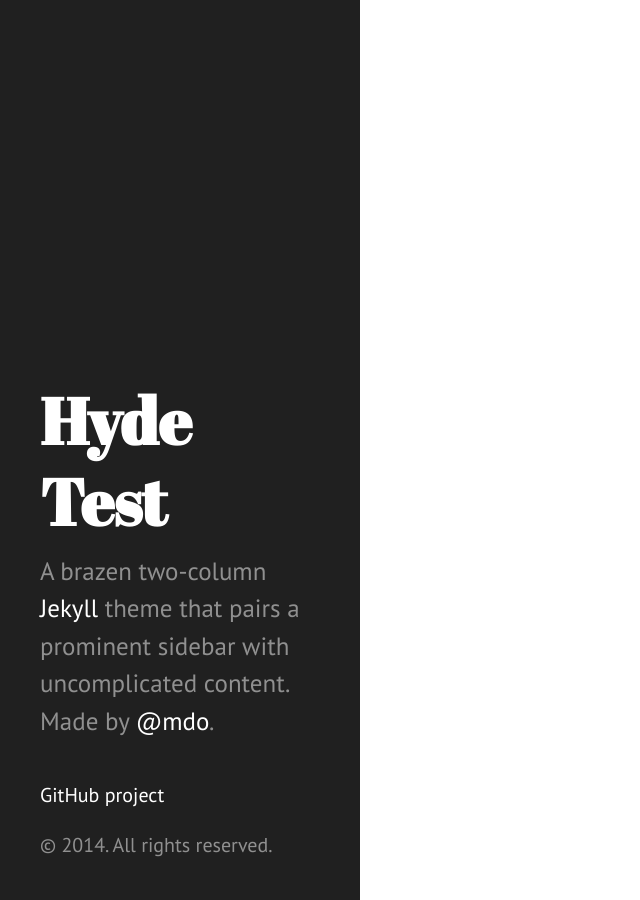
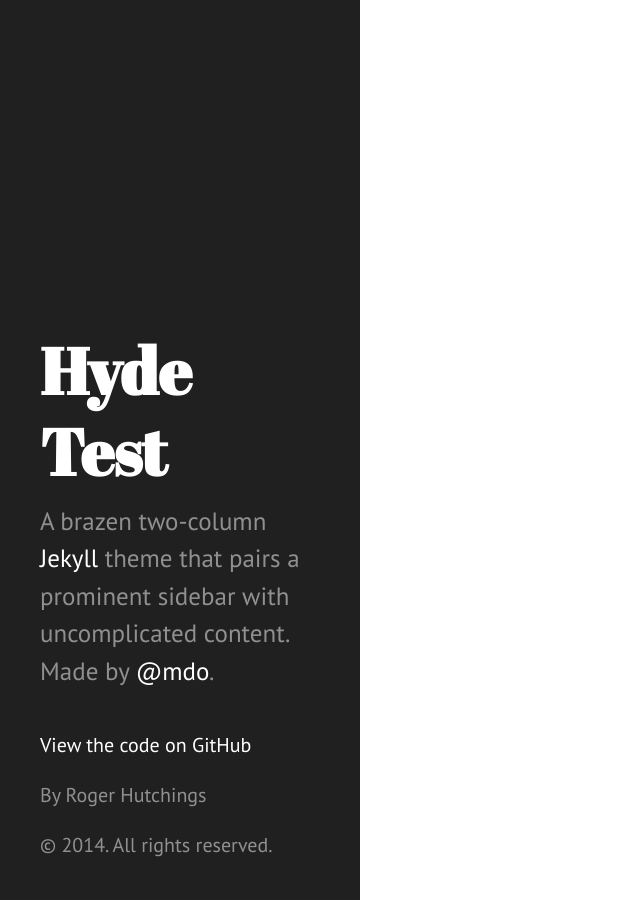
Before and after one commit to rogerhutchings/styleguide, a Jekyll site: the page built from index.html, in a window 1280 px wide. Shown: the whole page, without its empty margins (0-640 px from the left). Built offline with Jekyll 4.4.1, drawn with Linux system fonts in a browser that asks for light colours; Markdown is read by kramdown in place of the engine named in the settings.

Commit message:
Sidebar styling, more cleaning up

```diff
--- a/_config.yml
+++ b/_config.yml
@@ -8,11 +8,6 @@
 description: 'A brazen two-column <a href="http://jekyllrb.com" target="_blank">Jekyll</a> theme that pairs a prominent sidebar with uncomplicated content. Made by <a href="https://twitter.com/mdo" target="_blank">@mdo</a>.'
 url: http://hyde.getpoole.com
 
-# Author
-author:
-name: 'Roger Hutchings'
-url: https://twitter.com/drrogg
-
 # Custom vars
 version: 1.0.0
 repo: https://github.com/rogerhutchings/styleguide
--- a/_includes/sidebar.html
+++ b/_includes/sidebar.html
@@ -13,8 +13,10 @@
         </ol>
 
         <ul class="sidebar-nav">
-            <li class="sidebar-nav-item"><a href="{{ site.github.repo }}">GitHub project</a></li>
+            <li class="sidebar-nav-item"><a href="{{ site.github.repo }}">View the code on GitHub</a></li>
         </ul>
+
+        <p>By Roger Hutchings</p>
 
         <p>&copy; {{ site.time | date: '%Y' }}. All rights reserved.</p>
 
--- a/_sass/includes/_sidebar.sass
+++ b/_sass/includes/_sidebar.sass
@@ -48,11 +48,12 @@
     .section-links
         display: flex
         flex-wrap: wrap
+        justify-content: center
         padding: 0
 
         li
             list-style: none
-            flex: 0 0 3rem
+            flex: 1 0 3rem
             text-align: center
             background: #505050
             margin: 2px
--- a/public/css/style.css
+++ b/public/css/style.css
@@ -69,18 +69,19 @@
 .sidebar .section-links {
   display: flex;
   flex-wrap: wrap;
+  justify-content: center;
   padding: 0;
 }
-/* line 53, ../../_sass/includes/_sidebar.sass */
+/* line 54, ../../_sass/includes/_sidebar.sass */
 .sidebar .section-links li {
   list-style: none;
-  flex: 0 0 3rem;
+  flex: 1 0 3rem;
   text-align: center;
   background: #505050;
   margin: 2px;
   border-radius: 3px;
 }
-/* line 61, ../../_sass/includes/_sidebar.sass */
+/* line 62, ../../_sass/includes/_sidebar.sass */
 .sidebar .section-links li a {
   display: block;
 }
@@ -91,7 +92,7 @@
  * contents to the bottom of the sidebar in tablets and up.
  */
 @media (min-width: 48rem) {
-  /* line 71, ../../_sass/includes/_sidebar.sass */
+  /* line 72, ../../_sass/includes/_sidebar.sass */
   .sidebar-sticky {
     position: absolute;
     right: 1rem;
```
